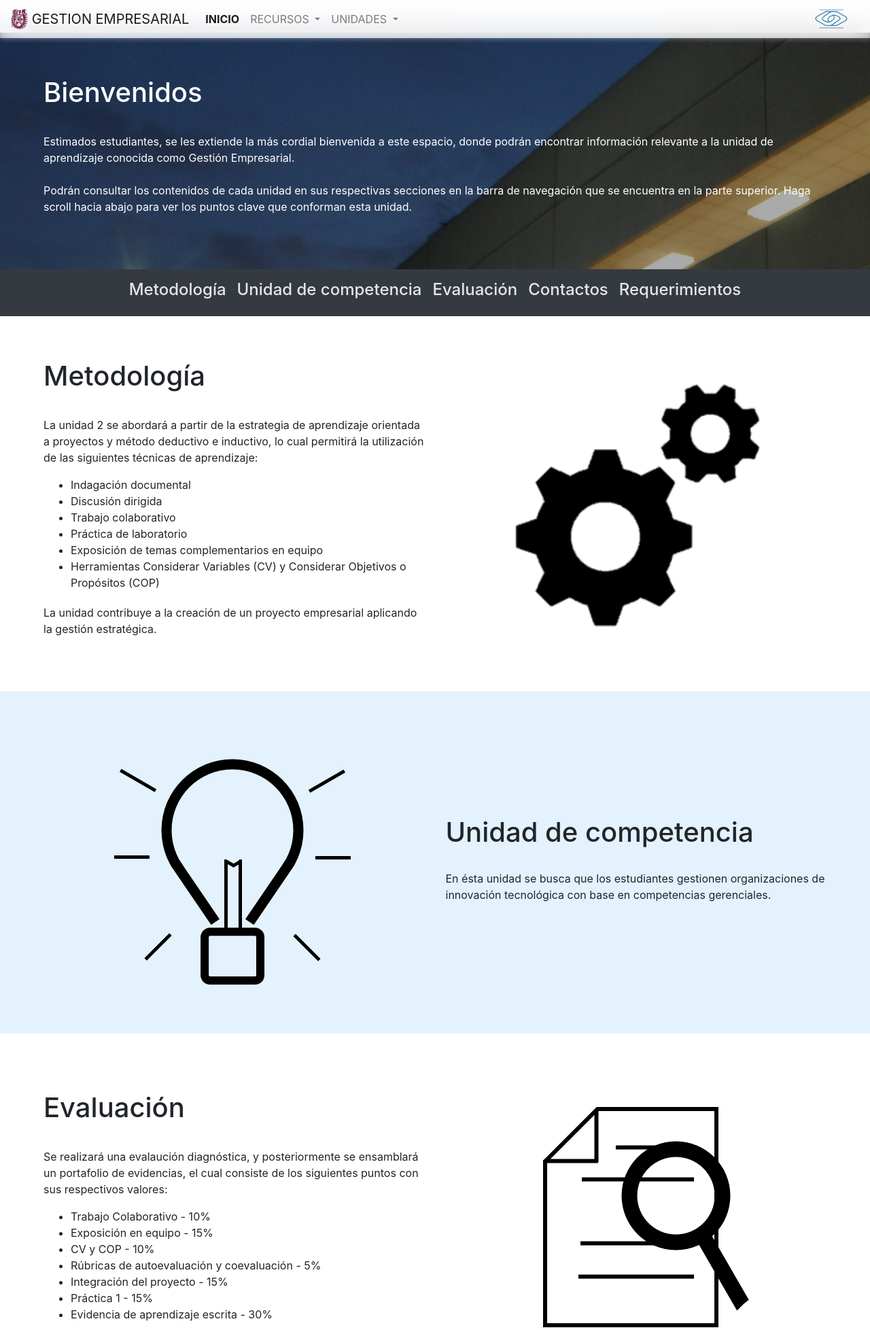
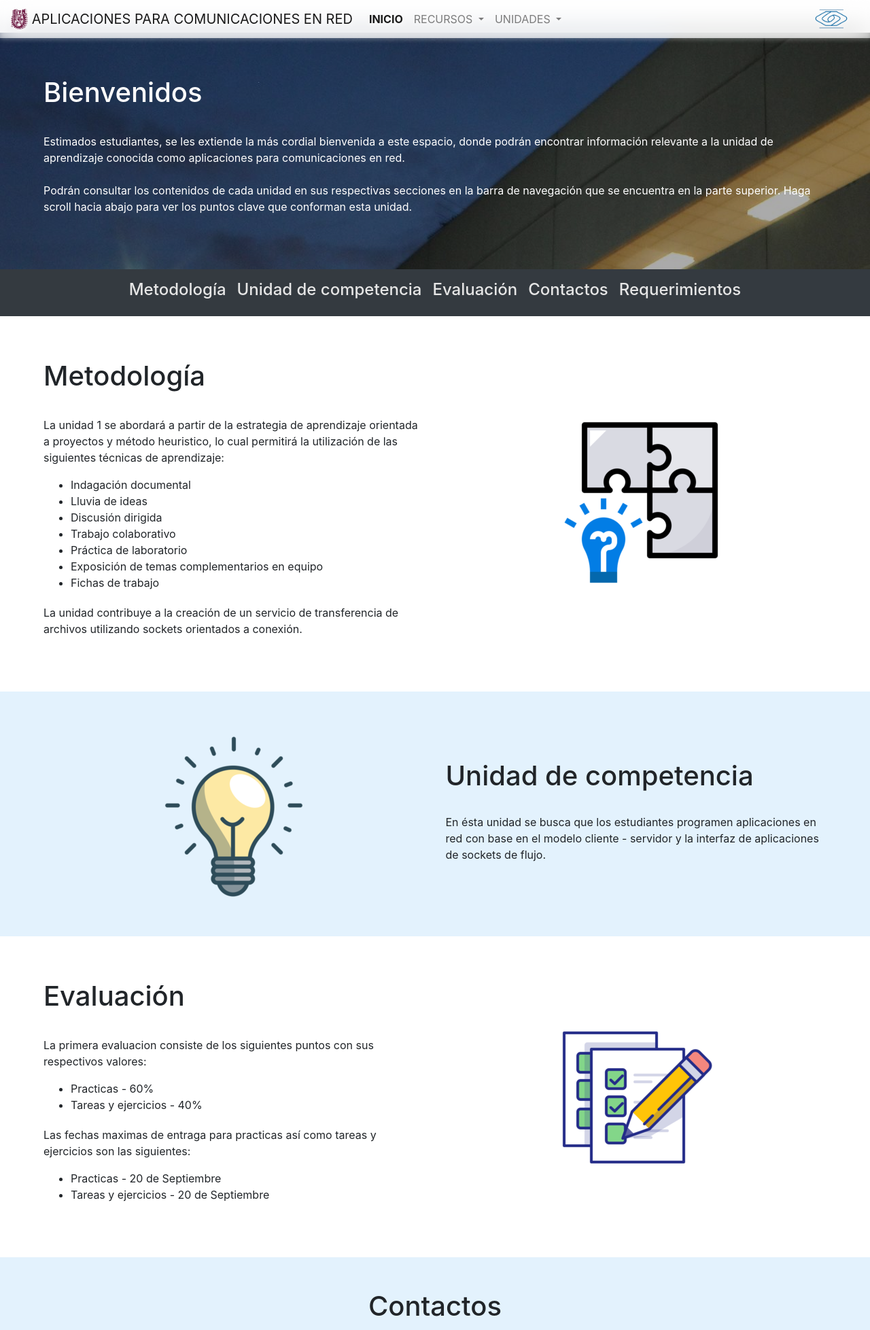
Before and after one commit to IvanRoz/RecursoSS, a Django app: page / in a window 1280 px wide. Shown: the top 1956 px of the page at 68% size. Run offline with Django 3.2, Linux system fonts and the light colour scheme; data comes from the database, SQL or seed files in the repository; both versions use the stored data as it was after the commit; some libraries are stand-ins or nearby versions.

Commit message:
Cambio de texto y iconos

```diff
--- a/gestion/templates/base.html
+++ b/gestion/templates/base.html
@@ -9,14 +9,14 @@
         <script src="https://cdnjs.cloudflare.com/ajax/libs/popper.js/1.14.7/umd/popper.min.js" integrity="sha384-UO2eT0CpHqdSJQ6hJty5KVphtPhzWj9WO1clHTMGa3JDZwrnQq4sF86dIHNDz0W1" crossorigin="anonymous"></script>
         <script src="https://stackpath.bootstrapcdn.com/bootstrap/4.3.1/js/bootstrap.min.js" integrity="sha384-JjSmVgyd0p3pXB1rRibZUAYoIIy6OrQ6VrjIEaFf/nJGzIxFDsf4x0xIM+B07jRM" crossorigin="anonymous"></script>
         <link rel="icon" type="image/x-icon" href="{% static 'main/favicon.ico'%}">
-        <title>Desarrollo de sistemas distribuidos</title>
+        <title>Aplicaciones para comunicaciones en red</title>
     </head>
     <body class="pt-5">
     <!-- Navbar -->
     <nav class="navbar fixed-top navbar-expand-md navbar-light">
         <a class="navbar-brand text-uppercase" href="{% url 'main' %}">
             <img src="{% static 'main/ipn.png'%}" width="25" height="30" class="d-inline-block align-top" alt="">
-            Gestion empresarial
+           Aplicaciones para comunicaciones en red
         </a>
         <button class="navbar-toggler" type="button" data-toggle="collapse" data-target="#navbarSupportedContent" aria-controls="navbarSupportedContent" aria-expanded="false" aria-label="Toggle navigation">
             <span class="navbar-toggler-icon"></span>
--- a/gestion/templates/main.html
+++ b/gestion/templates/main.html
@@ -7,8 +7,7 @@
             <h1 class="pb-4">Bienvenidos</h1>
             <p class="pt-1">
                 Estimados estudiantes, se les extiende la más cordial bienvenida a este espacio,
-                donde podrán encontrar información relevante a la unidad de aprendizaje conocida como Gestión
-                Empresarial. <br /><br />
+                donde podrán encontrar información relevante a la unidad de aprendizaje conocida como aplicaciones para comunicaciones en red. <br /><br />
 
                 Podrán consultar los contenidos de cada unidad en sus respectivas secciones en la barra de navegación
                 que se encuentra en la parte superior. Haga scroll hacia abajo para ver los puntos clave que conforman
@@ -51,36 +50,38 @@
             <div class="p-3 col-sm">
                 <h1 class="pb-4">Metodolog&iacute;a</h1>
                 <p class="pt-1">
-                    La unidad 2 se abordará a partir de la estrategia de aprendizaje orientada a proyectos y método
-                    deductivo e inductivo, lo cual permitirá la utilización de las siguientes técnicas de aprendizaje:
+                    La unidad 1 se abordará a partir de la estrategia de aprendizaje orientada a proyectos y método
+                    heuristico, lo cual permitirá la utilización de las siguientes técnicas de aprendizaje:
                 </p>
                 <ul>
                     <li>Indagación documental</li>
+                    <li>Lluvia de ideas</li>
                     <li>Discusión dirigida</li>
                     <li>Trabajo colaborativo</li>
                     <li>Práctica de laboratorio</li>
                     <li>Exposición de temas complementarios en equipo</li>
-                    <li>Herramientas Considerar Variables (CV) y Considerar Objetivos o Propósitos (COP)</li>
+                    <li>Fichas de trabajo</li>
                 </ul>
                 <p class="pt-1">
-                    La unidad contribuye a la creación de un proyecto empresarial aplicando la gestión estratégica.
+                    La unidad contribuye a la creación de un servicio de transferencia de archivos utilizando sockets
+                    orientados a conexión.
                 </p>
             </div>
             <div class="p-3 col-sm d-none d-lg-block text-center">
-                <img src="{% static 'main/metodologia.png'%}" class="img-fluid my-auto" alt="Responsive image">
+                <img src="{% static 'main/Estrategia.png'%}" class="img-fluid my-auto" alt="Responsive image">
             </div>
         </div>
         <a class="anchor" id="ucompetencia"></a>
         <div class="d-flex row p-5" style="align-items: center; background-color: #e3f2fd;">
 
             <div class="px-3 pt-2 col-sm d-none d-lg-block mx-auto text-center">
-                <img src="{% static 'main/ucompetencia.png'%}" class="img-fluid text-center my-auto" alt="Responsive image">
+                <img src="{% static 'main/unidadcomp.png'%}" class="img-fluid text-center my-auto" alt="Responsive image">
             </div>
             <div class="pr-3 pt-2 col-sm">
                 <h1 class="pb-4">Unidad de competencia</h1>
                 <p>
-                    En ésta unidad se busca que los estudiantes gestionen organizaciones de innovación
-                    tecnol&oacute;gica con base en competencias gerenciales.
+                    En ésta unidad se busca que los estudiantes programen aplicaciones en red con base en el modelo
+                     cliente - servidor y la interfaz de aplicaciones de sockets de flujo.
                 </p>
             </div>
         </div>
@@ -89,21 +90,24 @@
             <div class="p-3 col-sm">
                 <h1 class="pb-4">Evaluaci&oacute;n</h1>
                 <p class="pt-1">
-                    Se realizará una evalaución diagnóstica, y posteriormente se ensamblará un portafolio de evidencias,
-                    el cual consiste de los siguientes puntos con sus respectivos valores:
+                    La primera evaluacion consiste de los siguientes puntos con sus respectivos valores:
                 </p>
                 <ul>
-                    <li>Trabajo Colaborativo - 10%</li>
-                    <li>Exposición en equipo - 15%</li>
-                    <li>CV y COP - 10%</li>
-                    <li>Rúbricas de autoevaluación y coevaluación - 5%</li>
-                    <li>Integración del proyecto - 15%</li>
-                    <li>Práctica 1 - 15%</li>
-                    <li>Evidencia de aprendizaje escrita - 30%</li>
+                    <li>Practicas - 60%</li>
+                    <li>Tareas y ejercicios - 40%</li>
+
+                </ul>
+                <p class="pt-1">
+                    Las fechas maximas de entraga para practicas así como tareas y ejercicios son las siguientes:
+                </p>
+                <ul>
+                    <li>Practicas - 20 de Septiembre</li>
+                    <li>Tareas y ejercicios - 20 de Septiembre</li>
+
                 </ul>
             </div>
             <div class="p-3 col-sm d-none d-lg-block text-center">
-                <img src="{% static 'main/evaluacion.png'%}" class="img-fluid my-auto" alt="Responsive image">
+                <img src="{% static 'main/Evaluacion.png'%}" class="img-fluid my-auto" alt="Responsive image">
             </div>
         </div>
         <a class="anchor" id="contactos"></a>
```
Also changed, not shown: db.sqlite3, gestion/static/main/Estrategia.png (added), gestion/static/main/Evaluacion.png (added), gestion/static/main/evaluacion.png (deleted), gestion/static/main/metodologia.png (deleted), gestion/static/main/ucompetencia.png (deleted), gestion/static/main/unidadcomp.png (added).
